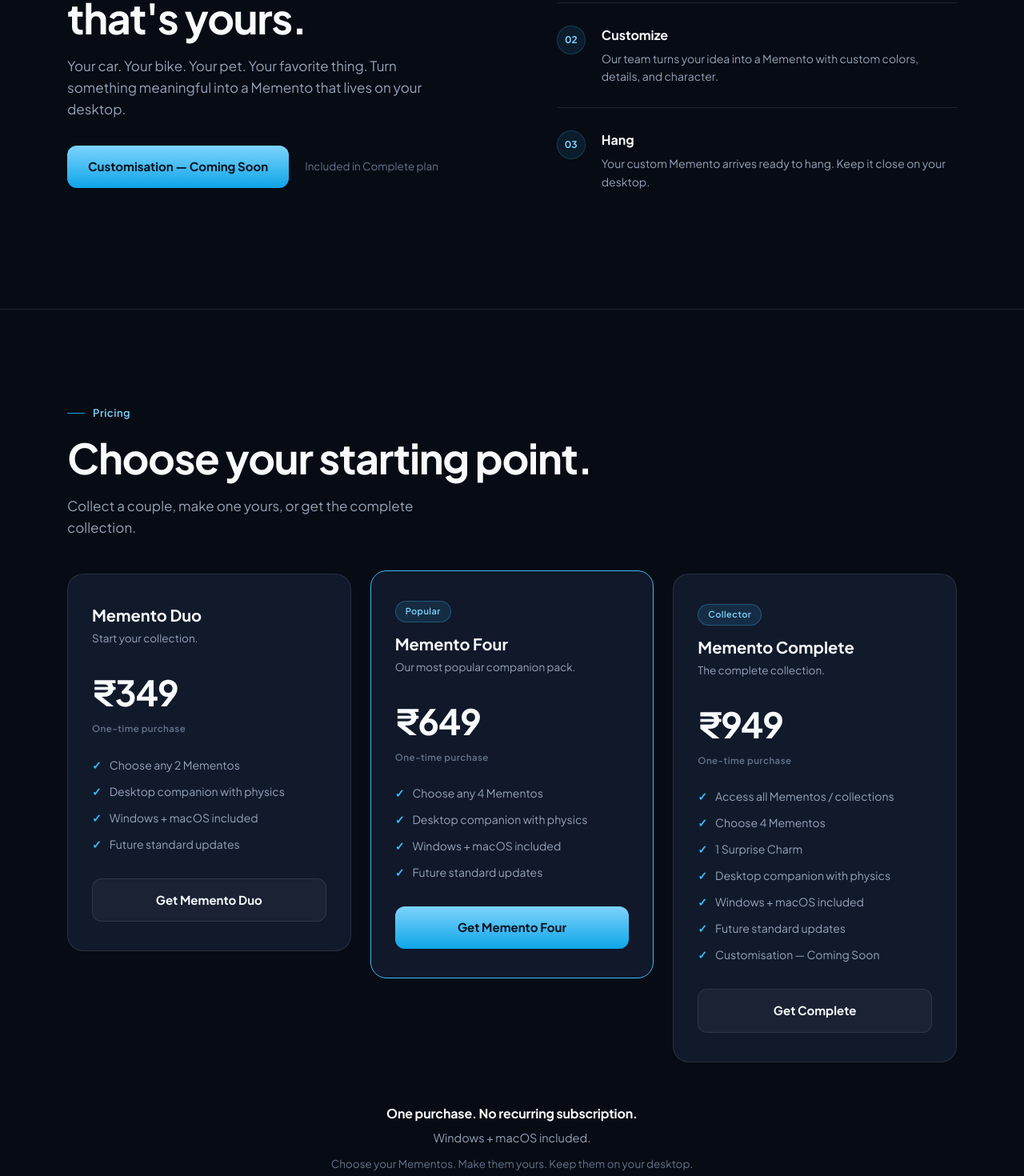
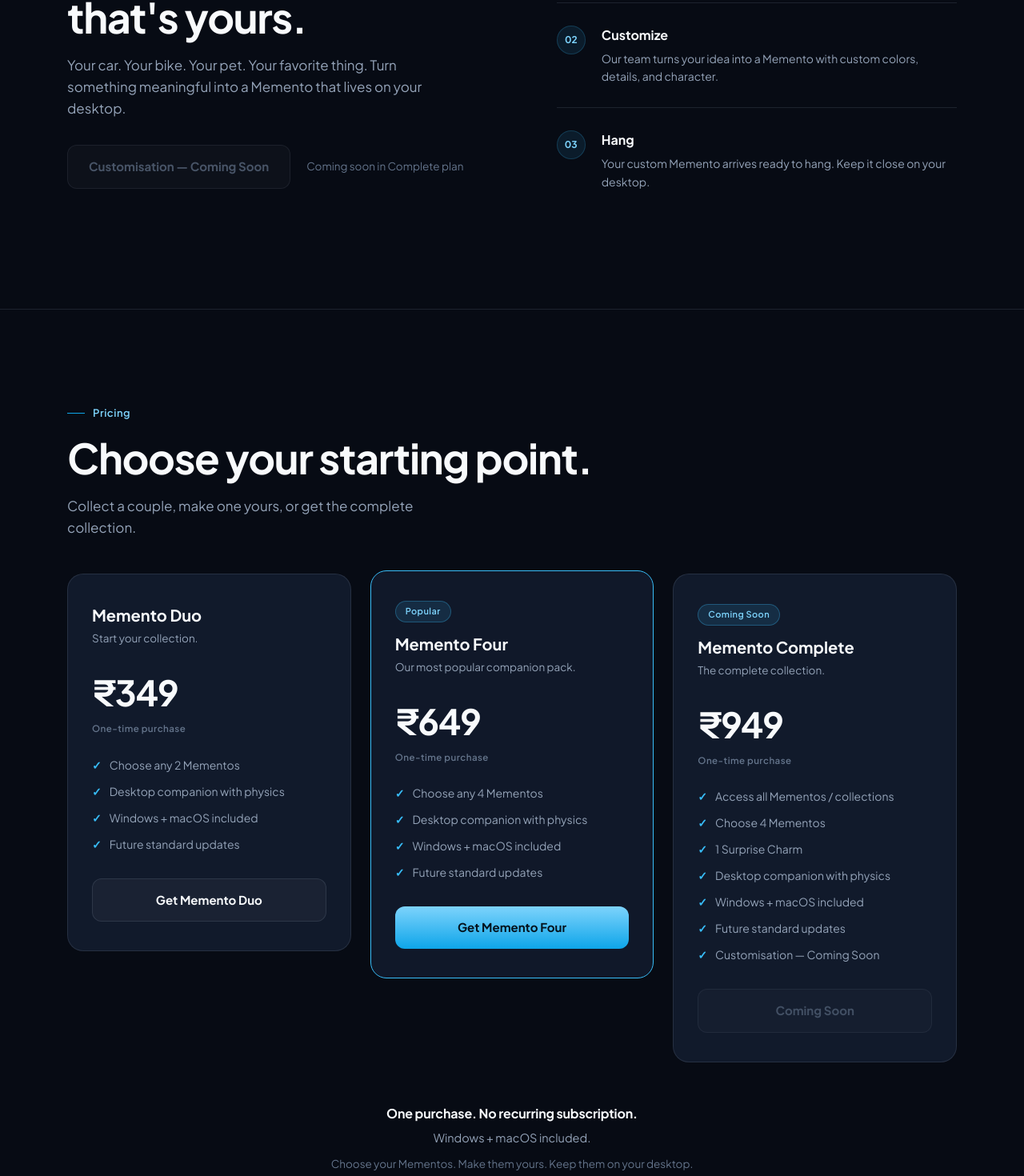
Before and after one commit to hariharan-r-dev/memento-site, a React (Vite) app: page / in a window 1280 px wide. Shown: the part 3756-5226 px from the top of the page at 80% size. Built offline with nearby package versions, Linux system fonts and the light colour scheme; the HTML template or start-up script is replaced by a standard one.

Commit message:
feat(branding): update memento branding and mac download state

```diff
--- a/api/create-order.ts
+++ b/api/create-order.ts
@@ -45,6 +45,15 @@ export default async function handler(req: any, res: any) {
     if (!planConfig) {
       res.statusCode = 400
       return res.end(JSON.stringify({ error: 'Invalid plan selected' }))
+    }
+
+    if (planConfig.id === 'memento_complete') {
+      res.statusCode = 400
+      return res.end(
+        JSON.stringify({
+          error: 'Memento Complete is coming soon and currently unavailable for new purchases.',
+        })
+      )
     }
 
     // Amount is determined strictly SERVER-SIDE
--- a/package.json
+++ b/package.json
@@ -1,5 +1,5 @@
 {
-  "name": "figma-make-app",
+  "name": "memento-site",
   "private": true,
   "version": "1.0.0",
   "type": "module",
--- a/src/pages/ActivatePage.tsx
+++ b/src/pages/ActivatePage.tsx
@@ -267,22 +267,21 @@ export default function ActivatePage() {
                 </button>
 
                 <button
-                  onClick={() => handleDownload('macos')}
-                  disabled={downloadingWin || downloadingMac}
+                  disabled={true}
                   style={{
-                    background: `linear-gradient(180deg, ${SKY_B}, ${SKY_MID})`,
-                    color: '#04121C',
-                    border: 'none',
+                    background: 'rgba(255, 255, 255, 0.05)',
+                    color: 'rgba(255, 255, 255, 0.4)',
+                    border: '1px solid rgba(255, 255, 255, 0.08)',
                     borderRadius: 10,
                     padding: '12px 16px',
                     textAlign: 'center',
-                    fontWeight: 700,
+                    fontWeight: 600,
                     fontSize: 13.5,
-                    cursor: downloadingWin || downloadingMac ? 'wait' : 'pointer',
-                    opacity: downloadingWin || downloadingMac ? 0.8 : 1,
+                    cursor: 'not-allowed',
+                    opacity: 0.6,
                   }}
                 >
-                  {downloadingMac ? 'Preparing download…' : 'Download macOS (.dmg)'}
+                  Launching Soon
                 </button>
               </div>
             </div>
--- a/src/pages/HomePage.tsx
+++ b/src/pages/HomePage.tsx
@@ -114,9 +114,10 @@ type PCProps = {
   cta: string
   primary?: boolean
   highlighted?: boolean
+  disabled?: boolean
   onSelect?: () => void
 }
-function PricingCard({ badge, name, subtitle, amount, unit, features, cta, primary, highlighted, onSelect }: PCProps) {
+function PricingCard({ badge, name, subtitle, amount, unit, features, cta, primary, highlighted, disabled, onSelect }: PCProps) {
   return (
     <div
       style={{
@@ -184,21 +185,29 @@ function PricingCard({ badge, name, subtitle, amount, unit, features, cta, prima
 
       {/* CTA */}
       <button
-        onClick={onSelect}
+        onClick={disabled ? undefined : onSelect}
+        disabled={disabled}
         style={{
           width: '100%',
           fontFamily: F,
           fontWeight: 700,
           fontSize: 15,
-          border: 'none',
           borderRadius: 12,
           padding: '15px 24px',
-          cursor: 'pointer',
+          cursor: disabled ? 'not-allowed' : 'pointer',
+          opacity: disabled ? 0.6 : 1,
           transition: 'all .18s ease',
-          ...(primary
+          ...(disabled
+            ? {
+                background: 'rgba(255,255,255,0.03)',
+                color: MUTED,
+                border: `1px solid ${BORDER}`,
+              }
+            : primary
             ? {
                 background: `linear-gradient(180deg, ${SKY_B}, ${SKY_MID})`,
                 color: '#04121C',
+                border: 'none',
               }
             : {
                 background: 'rgba(255,255,255,0.04)',
@@ -1134,16 +1143,23 @@ export default function HomePage() {
               </p>
               <div style={{ display: 'flex', alignItems: 'center', gap: 20 }}>
                 <button
-                  onClick={() => setCheckoutPlan('memento_complete')}
+                  disabled
                   style={{
-                    background: `linear-gradient(180deg,${SKY_B},${SKY_MID})`,
-                    color: '#04121C', border: 'none', borderRadius: 12, padding: '15px 26px',
-                    fontFamily: F, fontWeight: 700, fontSize: 15, cursor: 'pointer',
+                    background: 'rgba(255,255,255,0.04)',
+                    color: MUTED,
+                    border: `1px solid ${BORDER}`,
+                    borderRadius: 12,
+                    padding: '15px 26px',
+                    fontFamily: F,
+                    fontWeight: 700,
+                    fontSize: 15,
+                    cursor: 'not-allowed',
+                    opacity: 0.7,
                   }}
                 >
                   Customisation — Coming Soon
                 </button>
-                <span style={{ color: MUTED, fontSize: 13.5 }}>Included in Complete plan</span>
+                <span style={{ color: MUTED, fontSize: 13.5 }}>Coming soon in Complete plan</span>
               </div>
             </Reveal>
 
@@ -1240,7 +1256,7 @@ export default function HomePage() {
             </Reveal>
             <Reveal delay={160}>
               <PricingCard
-                badge="Collector"
+                badge="Coming Soon"
                 name="Memento Complete"
                 subtitle="The complete collection."
                 amount="₹949"
@@ -1254,8 +1270,8 @@ export default function HomePage() {
                   'Future standard updates',
                   'Customisation — Coming Soon',
                 ]}
-                cta="Get Complete"
-                onSelect={() => setCheckoutPlan('memento_complete')}
+                cta="Coming Soon"
+                disabled
               />
             </Reveal>
           </div>
--- a/src/pages/SuccessPage.tsx
+++ b/src/pages/SuccessPage.tsx
@@ -487,49 +487,30 @@ export default function SuccessPage() {
                   macOS (Apple Silicon & Intel)
                 </div>
                 <div style={{ fontSize: 12.5, color: MUTED }}>
-                  Universal .dmg disk image · v1.0.2
+                  Universal disk image · Launching soon
                 </div>
               </div>
 
               <button
-                onClick={() => handleDownload('macos')}
-                disabled={downloadingWin || downloadingMac || savingMementos}
+                disabled={true}
                 style={{
-                  background: `linear-gradient(180deg, ${SKY_B}, ${SKY_MID})`,
-                  color: '#04121C',
+                  background: 'rgba(255, 255, 255, 0.05)',
+                  color: 'rgba(255, 255, 255, 0.4)',
                   borderRadius: 10,
                   padding: '12px 18px',
                   textAlign: 'center',
-                  fontWeight: 700,
+                  fontWeight: 600,
                   fontSize: 14,
-                  border: 'none',
-                  cursor: downloadingWin || downloadingMac || savingMementos ? 'wait' : 'pointer',
-                  opacity: downloadingWin || downloadingMac || savingMementos ? 0.75 : 1,
+                  border: '1px solid rgba(255, 255, 255, 0.08)',
+                  cursor: 'not-allowed',
+                  opacity: 0.6,
                   display: 'flex',
                   alignItems: 'center',
                   justifyContent: 'center',
                   gap: 8,
                 }}
               >
-                {downloadingMac ? (
-                  <>
-                    <span
-                      style={{
-                        width: 14,
-                        height: 14,
-                        border: '2px solid rgba(4,18,28,0.3)',
-                        borderTopColor: '#04121C',
-                        borderRadius: '50%',
-                        animation: 'spin 0.6s linear infinite',
-                      }}
-                    />
-                    <span>Preparing download…</span>
-                  </>
-                ) : savingMementos ? (
-                  <span>Saving selection…</span>
-                ) : (
-                  'Download for macOS'
-                )}
+                Launching Soon
               </button>
             </div>
           </div>
--- a/src/pages/TermsPage.tsx
+++ b/src/pages/TermsPage.tsx
@@ -273,7 +273,7 @@ export default function TermsPage() {
                 <li>any particular real-world outcome</li>
               </ul>
               <p style={{ margin: 0, fontStyle: 'italic', color: '#E2E8F0' }}>
-                If you buy a lucky charm, enjoy the charm. The luck is up to you.
+                If you buy a Memento charm, enjoy the charm. The luck is up to you.
               </p>
             </div>
           </section>
--- a/vite.config.ts
+++ b/vite.config.ts
@@ -87,7 +87,7 @@ function figmaSiteConfiguration(config: FigmaSiteConfiguration): Plugin {
     return html.replace(`<!-- ${slotName} -->`, content)
   }
 
-  const title = config.title ?? "Figma Make App"
+  const title = config.title ?? "Memento"
   const description = config.description ?? ''
   const favicon = config.icons?.icon ?? ''
   const socialImage = config.openGraph?.image ?? ''
```
Also changed, not shown: src/components/CheckoutModal.tsx (+14 -7 lines), .figma/make/site.json, public/icon.png (added), 1 other file (tests, documents, lock files or other folders). Lines whose indentation alone changed are shown as unchanged.
